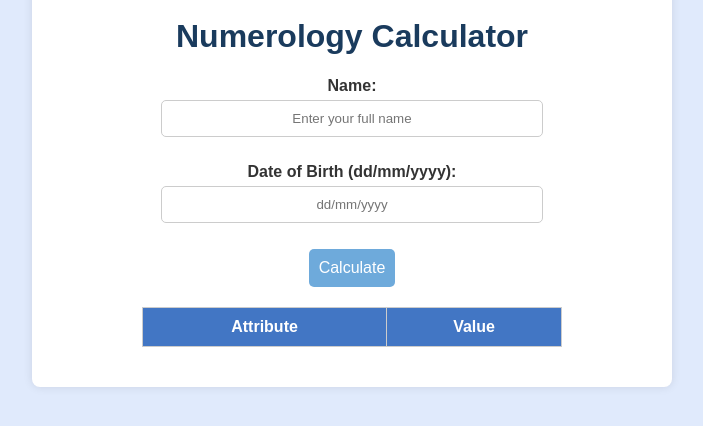
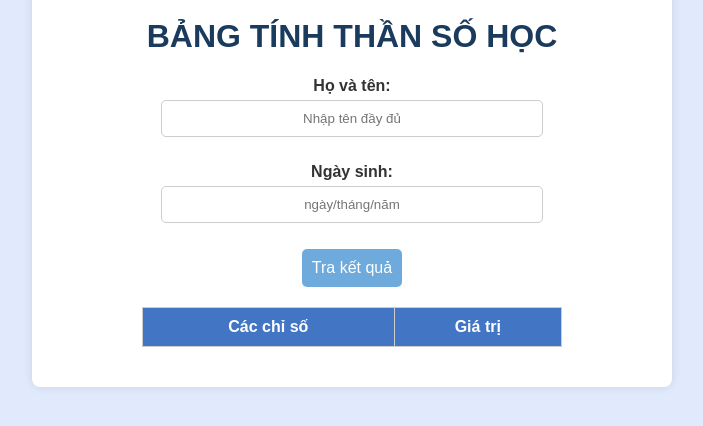
Before and after one commit to TrangPham916/tsh, a plain HTML site: page index.html in a window 1280 px wide. Shown: the part 98-524 px from the top of the page, without its empty margins (288-991 px from the left). Drawn offline with Linux system fonts and the light colour scheme.

Commit message:
Change name

```diff
--- a/index.html
+++ b/index.html
@@ -9,22 +9,22 @@
 <body>
     <div class="container">
         <img src="https://yt3.googleusercontent.com/TgmVhsTXB5JxMdN6ofQZc5kHFJ6wr3M_P2oXmxB6Shq4rfAooTNut3oR2L7cBKN53-VQdYwK=s900-c-k-c0x00ffffff-no-rj" alt="Numerology Logo" class="logo">
-        <h1>Numerology Calculator</h1>
+        <h1>BẢNG TÍNH THẦN SỐ HỌC</h1>
         <p>
-            <label for="name">Name:</label>
-            <input type="text" id="name" placeholder="Enter your full name">
+            <label for="name">Họ và tên:</label>
+            <input type="text" id="name" placeholder="Nhập tên đầy đủ">
         </p>
         <p>
-            <label for="dob">Date of Birth (dd/mm/yyyy):</label>
-            <input type="text" id="dob" placeholder="dd/mm/yyyy">
+            <label for="dob">Ngày sinh:</label>
+            <input type="text" id="dob" placeholder="ngày/tháng/năm">
         </p>
         <p id="dob-error" style="color: red;"></p>
-        <button id="calculateButton">Calculate</button>
+        <button id="calculateButton">Tra kết quả</button>
         <table class="results">
             <thead>
                 <tr>
-                    <th>Attribute</th>
-                    <th>Value</th>
+                    <th>Các chỉ số</th>
+                    <th>Giá trị</th>
                 </tr>
             </thead>
             <tbody id="resultsTableBody">
```
